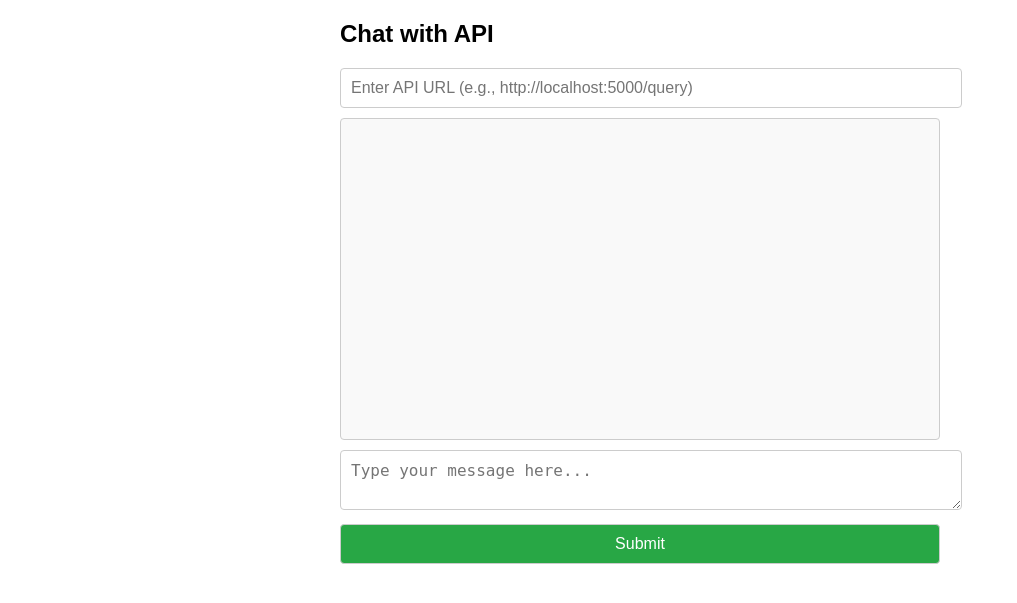
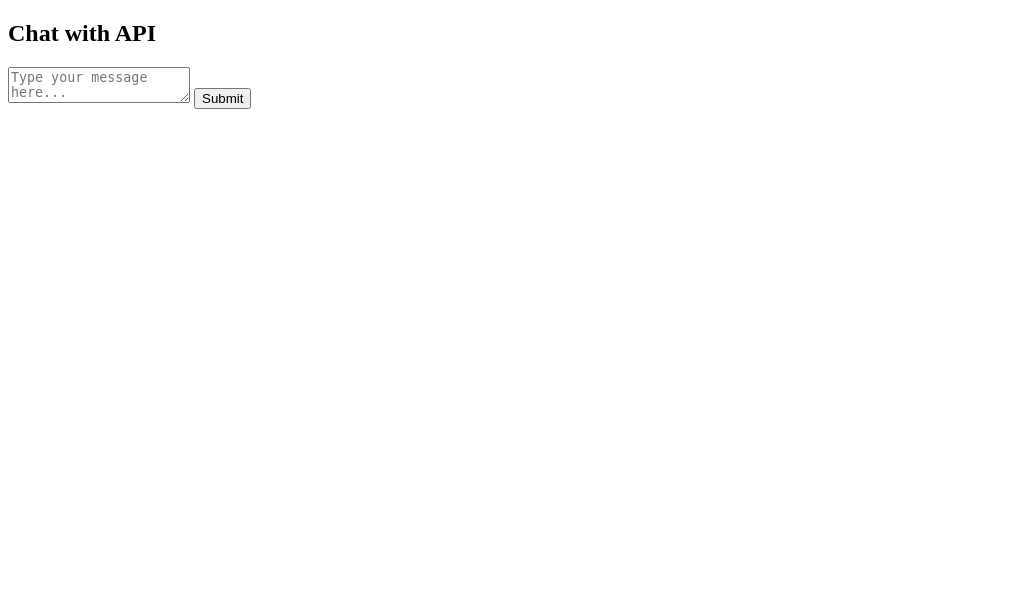
Before and after one commit to Silambarasan1999/AWS_learning, a Flask app: page / in a window 1280 px wide. Shown: the top 603 px of the page, without its empty margins (0-1017 px from the left). Run offline with Flask 3, Linux system fonts and the light colour scheme.

Commit message:
Update index.html

```diff
--- a/templates/index.html
+++ b/templates/index.html
@@ -3,68 +3,15 @@
 <head>
     <meta charset="UTF-8">
     <meta name="viewport" content="width=device-width, initial-scale=1.0">
-    <title>Chat with API</title>
+    <title>Chat with Llama</title>
     <style>
-        body {
-            font-family: Arial, sans-serif;
-            margin: 20px;
-        }
-        .container {
-            max-width: 600px;
-            margin: auto;
-        }
-        textarea {
-            width: 100%;
-            padding: 10px;
-            font-size: 16px;
-            margin-bottom: 10px;
-            border: 1px solid #ccc;
-            border-radius: 4px;
-        }
-        .chat-box {
-            height: 300px;
-            overflow-y: auto;
-            border: 1px solid #ccc;
-            border-radius: 4px;
-            padding: 10px;
-            margin-bottom: 10px;
-            background-color: #f9f9f9;
-        }
-        .message {
-            margin-bottom: 10px;
-        }
-        .user {
-            text-align: right;
-            color: blue;
-        }
-        .response {
-            text-align: left;
-            color: green;
-        }
-        input[type="text"], button {
-            font-size: 16px;
-            padding: 10px;
-            margin-bottom: 10px;
-            border-radius: 4px;
-            border: 1px solid #ccc;
-            width: 100%;
-        }
-        button {
-            background-color: #28a745;
-            color: white;
-            cursor: pointer;
-        }
-        button:hover {
-            background-color: #218838;
-        }
+        /* Your existing styles */
     </style>
 </head>
 <body>
     <div class="container">
         <h2>Chat with API</h2>
-        <!-- API URL Input -->
-        <input type="text" id="api-url" placeholder="Enter API URL (e.g., http://localhost:5000/query)" />
-        <!-- Chat Box -->
+        <!-- API URL Input (not needed anymore) -->
         <div class="chat-box" id="chat-box">
             <!-- Chat messages will appear here -->
         </div>
@@ -73,17 +20,11 @@
         <!-- Submit Button -->
         <button onclick="sendMessage()">Submit</button>
     </div>
-
     <script>
         async function sendMessage() {
-            const apiUrl = document.getElementById('api-url').value.trim();
+            const apiUrl = '/query';  // Use the local Flask route
             const prompt = document.getElementById('user-prompt').value.trim();
             const chatBox = document.getElementById('chat-box');
-
-            if (!apiUrl) {
-                alert("Please enter the API URL.");
-                return;
-            }
 
             if (!prompt) {
                 alert("Please enter your message.");
@@ -93,7 +34,7 @@
             // Append user message to the chat box
             const userMessage = document.createElement('div');
             userMessage.className = 'message user';
-            userMessage.textContent = `You: ${prompt}`;
+            userMessage.textContent = `user: ${prompt}`;
             chatBox.appendChild(userMessage);
 
             try {
@@ -111,7 +52,7 @@
                 // Append API response to the chat box
                 const apiMessage = document.createElement('div'); // Define apiMessage here
                 apiMessage.className = 'message response';
-                apiMessage.textContent = `API: ${data.response || data.error || "No response"}`;
+                apiMessage.textContent = `Llama: ${data.response || data.error || "No response"}`;
                 chatBox.appendChild(apiMessage);
             } catch (error) {
                 // Handle errors
@@ -126,6 +67,5 @@
             chatBox.scrollTop = chatBox.scrollHeight;
         }
     </script>
-
 </body>
 </html>
```
